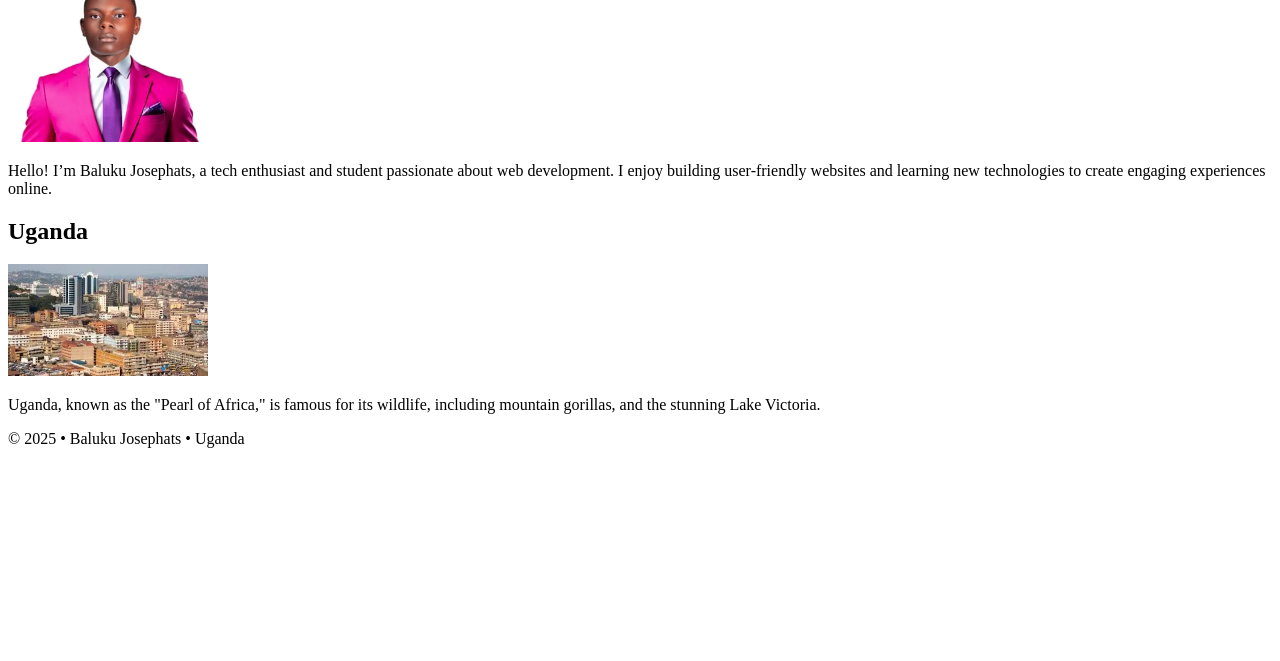
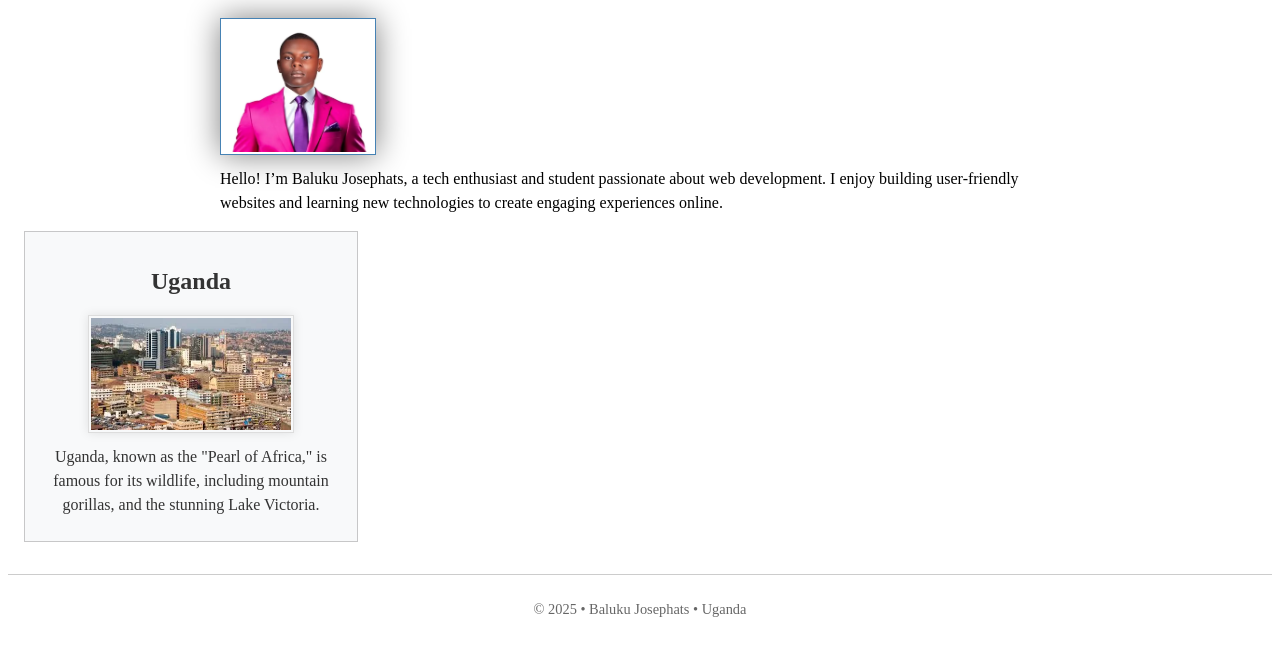
Before and after one commit to Josephats1/wdd130, a plain HTML site: page index.html in a window 1280 px wide. Shown: the part 139-800 px from the top of the page. Drawn offline with Linux system fonts and the light colour scheme.

Commit message:
Completed W02 Assignment: Home Page Enhancement

```diff
--- a/index.html
+++ b/index.html
@@ -7,7 +7,7 @@
   <!-- NEW META TAGS -->
   <meta name="description" content="Baluku Josephats' personal home page for WDD130, showcasing web development projects and personal interests.">
   <meta name="author" content="Baluku Josephats">
-  <link rel="stylesheet" href="styles/base.css">
+  <link rel="stylesheet" href="styles/styles.css">
 </head>
   <body>
     <header>
```
